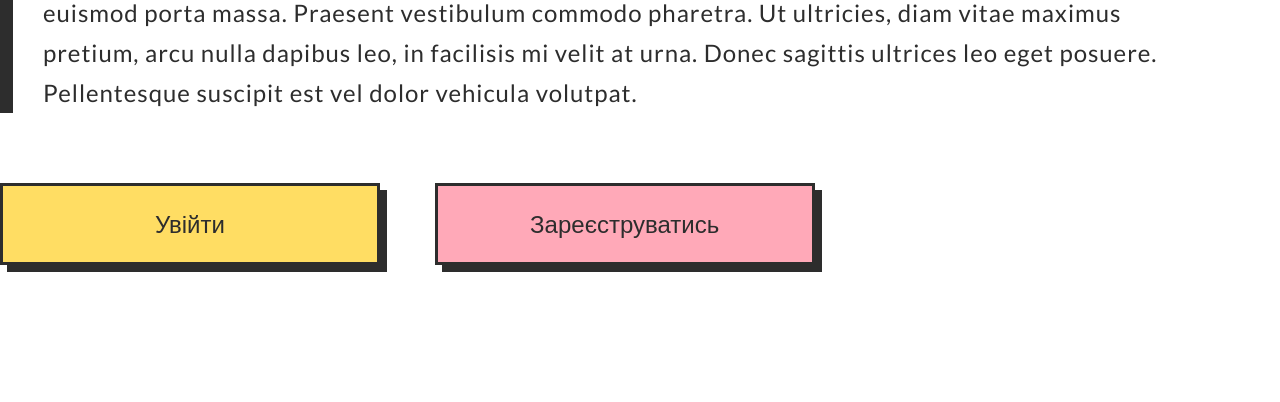
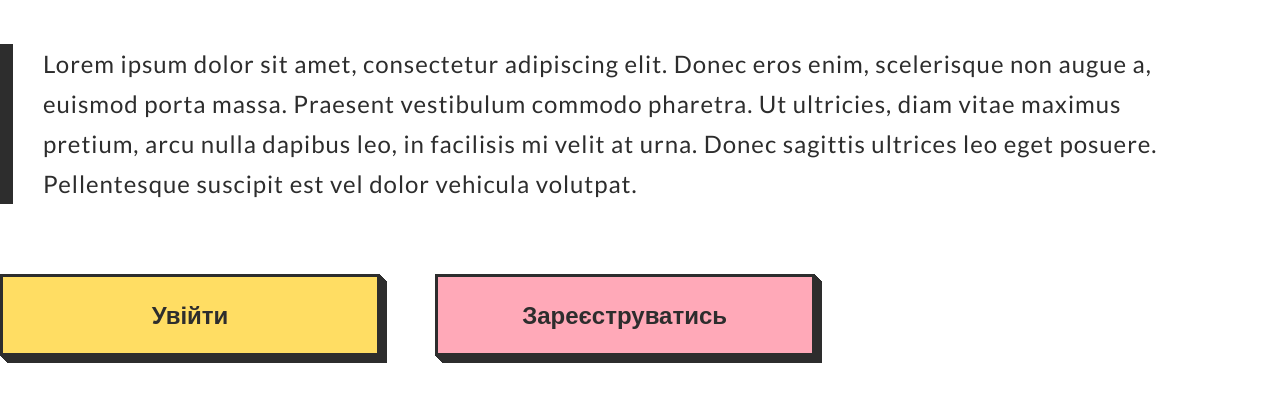
Before and after one commit to ivanka19/price_list, a plain HTML site: page index.html in a window 1280 px wide. Shown: the part 390-792 px from the top of the page. Drawn offline with Linux system fonts and the light colour scheme.

Commit message:
index.html's first screen 2.0

```diff
--- a/index.html
+++ b/index.html
@@ -20,7 +20,7 @@
     <div class="intro">
         <header class="header">
             <div class="conteiner">
-                <img src="/img/logo.svg" alt="">
+                <img src="img/logo.svg" alt="">
             </div>
         </header>
         <div class="conteiner">
--- a/scss/style.scss
+++ b/scss/style.scss
@@ -50,16 +50,22 @@ body {
 @mixin button ($clr) {
     display: inline-block;
     text-align: center;
+    position: relative;
+    top: 0px;
+    left: 0px;
     padding: 20px;
     background-color: $clr;
     border: 3px solid #2D2D2D;
-    box-shadow: 7px 7px 0px #2D2D2D;
+    box-shadow: 7px 7px 0px #2D2D2D, 6px 6px 0px #2D2D2D, 5px 5px 0px #2D2D2D, 4px 4px 0px #2D2D2D, 3px 3px 0px #2D2D2D, 2px 2px 0px #2D2D2D, 1px 1px 0px #2D2D2D;
     transition: all linear .1s;
     margin-bottom: 7px;
+    font-weight: 700;
 
     &:hover,
     &:focus {
-        box-shadow: none;
+        top: 7px;
+        left: 7px;
+        box-shadow: 0px 0px 0px #2D2D2D;
     }
 
     &:active {
@@ -70,11 +76,7 @@ body {
 .intro {
     width: 100%;
     height: 100vh;
-    background-position: center;
-    background-size: cover;
-    display: flex;
-    flex-direction: column;
-    justify-content: center;
+    padding-top: 230px;
 
     h1 {
         font-family: $main-font;
```
Also changed, not shown: css/style.css.
